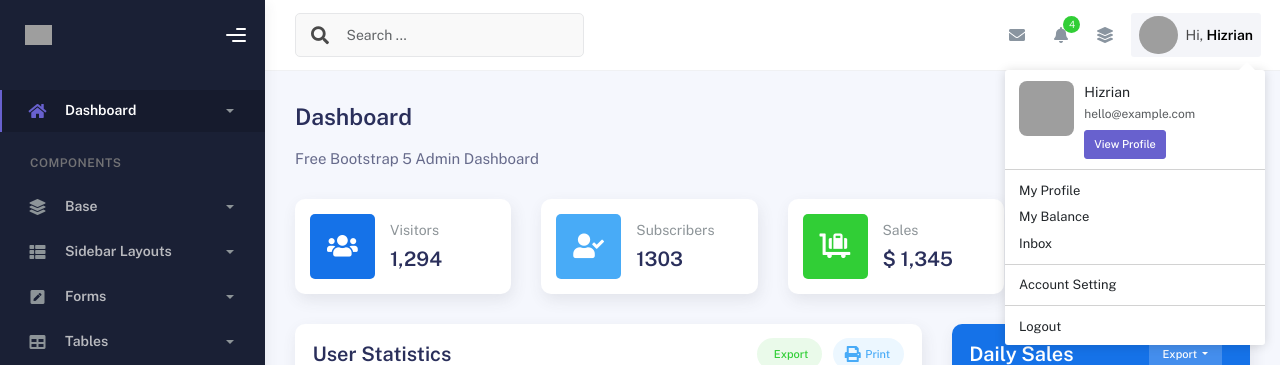
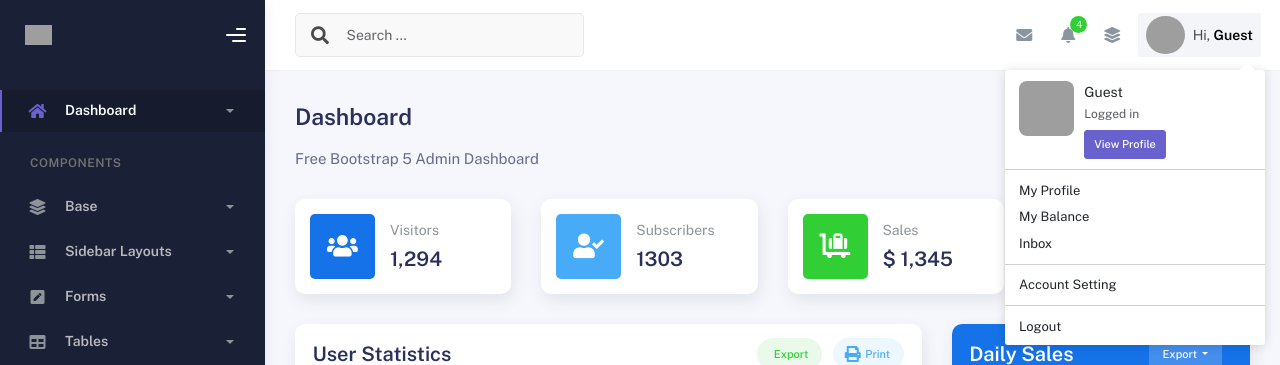
Before and after one commit to FineCactus/ArkTeckh, a PHP site: page / in a window 1280 px wide, after a click that opens the changed part. Shown: the top 365 px of the page. Run offline with PHP 8.4, Linux system fonts and the light colour scheme; grey boxes are pictures that could not be loaded.

Commit message:
edited header login name
username will be displayed after loging in admin page

```diff
--- a/Admin/header.php
+++ b/Admin/header.php
@@ -1,3 +1,10 @@
+<?php
+if (session_status() === PHP_SESSION_NONE) {
+    session_start();
+}
+?>
+
+
 <!DOCTYPE html>
 <html lang="en">
   <head>
@@ -668,8 +675,9 @@
                     </div>
                     <span class="profile-username">
                       <span class="op-7">Hi,</span>
-                      <span class="fw-bold">Hizrian</span>
-                    </span>
+                      <span class="fw-bold">
+                      <?php echo isset($_SESSION['username']) ? htmlspecialchars($_SESSION['username']) : 'Guest'; ?> <!-- Added the server username -->
+                      </span>
                   </a>
                   <ul class="dropdown-menu dropdown-user animated fadeIn">
                     <div class="dropdown-user-scroll scrollbar-outer">
@@ -683,8 +691,9 @@
                             />
                           </div>
                           <div class="u-text">
-                            <h4>Hizrian</h4>
-                            <p class="text-muted">hello@example.com</p>
+                          <h4><?php echo isset($_SESSION['username']) ? htmlspecialchars($_SESSION['username']) : 'Guest'; ?></h4>  <!-- Added the server username -->
+                          <p class="text-muted">Logged in</p>
+
                             <a
                               href="profile.html"
                               class="btn btn-xs btn-secondary btn-sm"
--- /dev/null
+++ b/Admin/login.php
@@ -0,0 +1,6 @@
+<?php
+session_start();
+$_SESSION['username'] = $_POST['user']; // ✅ Store username
+header("Location: index.php"); // or your dashboard
+exit();
+?>
--- a/Index Page/404.html
+++ b/Index Page/404.html
@@ -3,7 +3,7 @@
 
 <head>
     <meta charset="utf-8">
-    <title>Arkitektur - Architecture HTML Template</title>
+    <title>ArkTech - Architecture HTML Template</title>
     <meta content="width=device-width, initial-scale=1.0" name="viewport">
     <meta content="" name="keywords">
     <meta content="" name="description">
--- a/Index Page/footer.php
+++ b/Index Page/footer.php
@@ -27,7 +27,7 @@
                     <h3 class="text-light mb-4">Quick Links</h3>
                     <a class="btn btn-link" href="about.php">About Us</a>
                     <a class="btn btn-link" href="">Contact Us</a>
-                    <a class="btn btn-link" href="">Our Services</a>
+                    <a class="btn btn-link" href="services.php">Our Services</a>
                     <a class="btn btn-link" href="">Terms & Condition</a>
                     <a class="btn btn-link" href="">Support</a>
                 </div>
```
